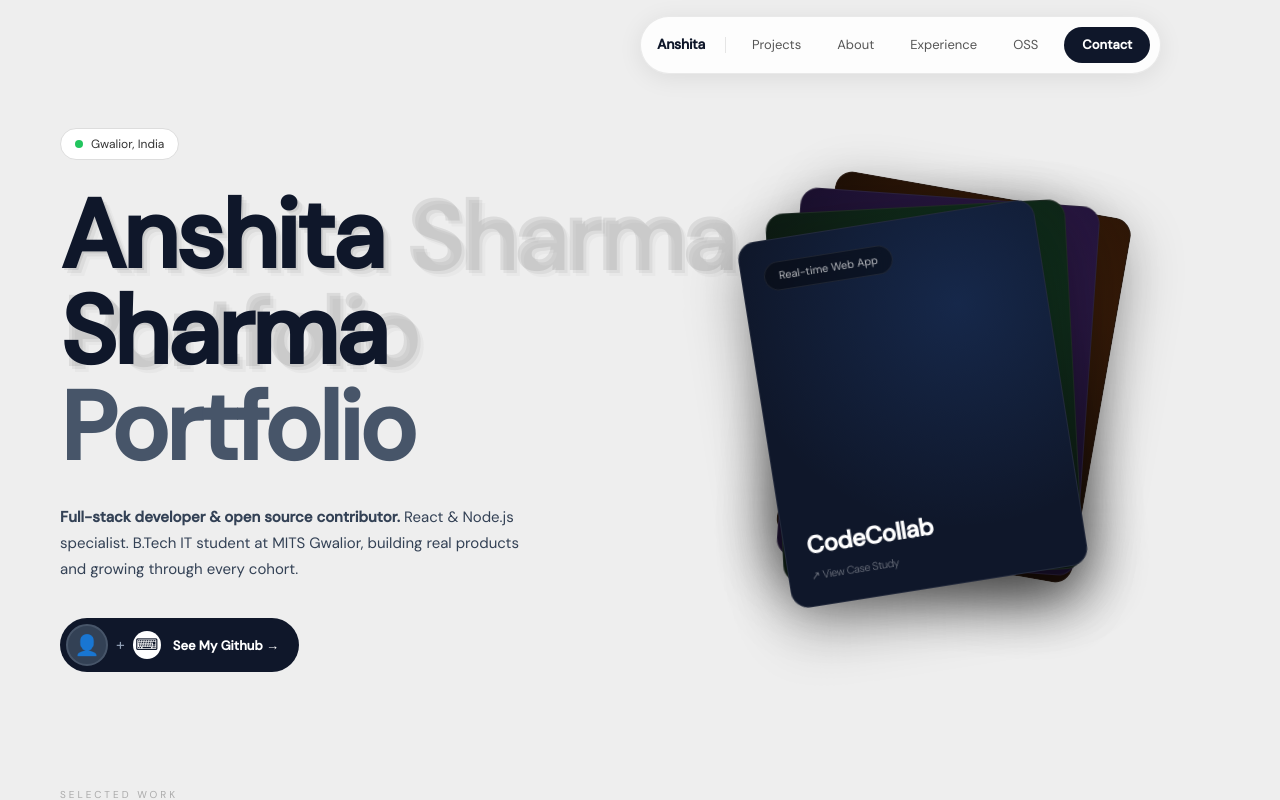
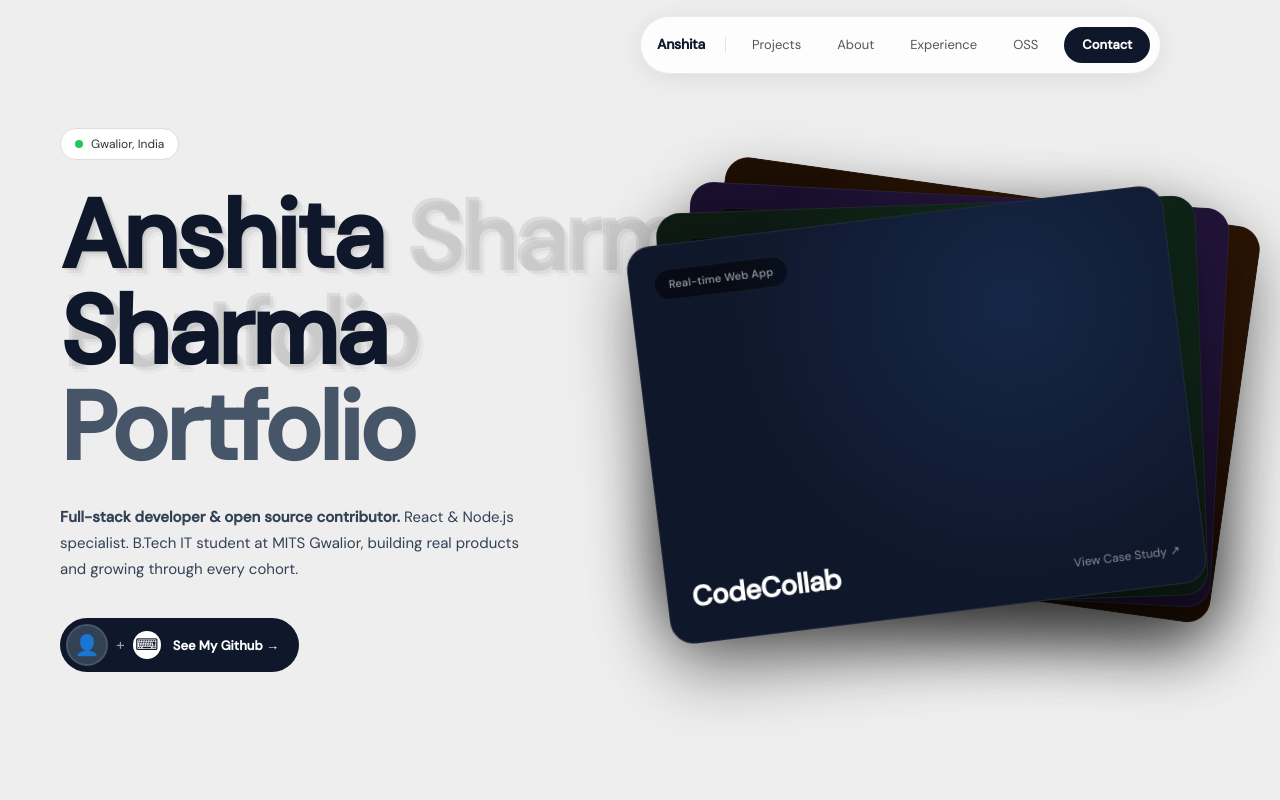
Before and after one commit to MaireadForge/Portfolio, a React (Vite) app: page / in a window 1280 px wide. Shown: the top 800 px of the page. Built offline with nearby package versions, Linux system fonts and the light colour scheme.

Commit message:
Did the project cards animation

```diff
--- a/src/App.jsx
+++ b/src/App.jsx
@@ -1,7 +1,6 @@
 import { useEffect, useRef } from "react";
 import { gsap } from "gsap";
 import { ScrollTrigger } from "gsap/ScrollTrigger";
-// CLEANED UP: Removed Cursor import completely
 import useLenis from "./hooks/useLenis";
 import Navbar from "./components/Navbar";
 import Hero from "./components/Hero";
@@ -29,12 +28,11 @@ export default function App() {
 
     if (!cards.length || !slots[0] || !deckAnchor || !containerRef.current) return;
 
-    // Build the scrubbing timeline linked to the scroll position
     const tl = gsap.timeline({
       scrollTrigger: {
         trigger: containerRef.current,
         start: "top top",
-        end: "+=150%", // Gives the user comfortable scrolling room to watch them split up
+        end: "+=140%",
         pin: true,
         scrub: 1,
         invalidateOnRefresh: true,
@@ -58,13 +56,11 @@ export default function App() {
             const slotRect = slot.getBoundingClientRect();
             return `+=${slotRect.top - cardRect.top}`;
           },
-          scaleX: () => slot.getBoundingClientRect().width / 300, // Normalized base width
-          scaleY: () => slot.getBoundingClientRect().height / 370, // Normalized base height
           rotation: 0,
           transformOrigin: "center center",
           ease: "power1.inOut",
         },
-        i * 0.05 // Sleek sequential fly-out stagger
+        i * 0.03
       );
     });
 
@@ -76,16 +72,13 @@ export default function App() {
 
   return (
     <>
-      {/* CLEANED UP: Cursor tag is completely gone now */}
       <Navbar />
 
-      {/* Pinned Scroll Container */}
-      <div ref={containerRef} style={{ position: "relative", width: "100%" }}>
+      <div ref={containerRef} style={{ position: "relative", width: "100%", overflow: "hidden" }}>
         <Hero />
         <Projects />
 
         {/* FLOATING MASTER CARDS LAYER */}
-        {/* This sits absolutely on top, positioning the deck anchor context right in the Hero column */}
         <div
           style={{
             position: "absolute",
@@ -93,7 +86,7 @@ export default function App() {
             left: 0,
             width: "100%",
             height: "100vh",
-            pointerEvents: "none", // Allows clicking through to buttons underneath
+            pointerEvents: "none",
             display: "grid",
             gridTemplateColumns: "1fr 1fr",
             alignItems: "center",
@@ -102,19 +95,17 @@ export default function App() {
             zIndex: 5,
           }}
         >
-          {/* Left space filler to match layout columns */}
           <div />
-
-          {/* Right deck zone where the cards start stacked */}
           <div style={{ display: "flex", justifyContent: "center", alignItems: "center", height: "100%" }}>
-            <div id="deck-anchor" style={{ position: "relative", width: 320, height: 400, pointerEvents: "auto" }}>
+            {/* The base starting stack anchor box */}
+            <div id="deck-anchor" style={{ position: "relative", width: 420, height: 340, pointerEvents: "auto" }}>
               {PROJECT_CARDS.map((card, i) => {
-                const startRotations = [-9, -3, 4, 10];
+                const startRotations = [-7, -2, 3, 8];
                 const startOffsets = [
-                  { x: -20, y: 16 },
-                  { x: -6, y: 6 },
-                  { x: 8, y: -4 },
-                  { x: 22, y: -12 },
+                  { x: -25, y: 12 },
+                  { x: -8, y: 4 },
+                  { x: 10, y: -6 },
+                  { x: 26, y: -14 },
                 ];
 
                 return (
@@ -123,44 +114,56 @@ export default function App() {
                     ref={(el) => (cardRefs.current[i] = el)}
                     style={{
                       position: "absolute",
-                      width: 300,
-                      height: 370,
-                      borderRadius: 18,
+                      width: 540,  // MATCHES REFERENCE SCREENSHOT WIDTH
+                      height: 400, // MATCHES REFERENCE SCREENSHOT ASPECT RATIO
+                      borderRadius: 24,
                       background: card.color,
                       border: "1px solid rgba(255,255,255,0.08)",
-                      boxShadow: "0 20px 60px rgba(0,0,0,0.3)",
+                      boxShadow: "0 30px 70px rgba(0,0,0,0.35)",
                       overflow: "hidden",
                       display: "flex",
                       flexDirection: "column",
                       justifyContent: "space-between",
-                      padding: 22,
+                      padding: 24,
                       zIndex: 4 - i,
-                      transform: `rotate(${startRotations[i]}deg) translate(${startOffsets[i].x}px, ${startOffsets[i].y}px)`,
+                      // Centers larger card perfectly over initial stack baseline matrix boundaries
+                      left: "50%",
+                      top: "50%",
+                      marginHorizontal: "auto",
+                      transform: `translate(-50%, -50%) rotate(${startRotations[i]}deg) translate(${startOffsets[i].x}px, ${startOffsets[i].y}px)`,
                     }}
                   >
-                    {/* Background Glow */}
+                    {/* Background glow matrix styling overlay */}
                     <div style={{
                       position: "absolute", inset: 0,
-                      background: `radial-gradient(circle at 70% 25%, ${card.accent}28 0%, transparent 65%)`,
+                      background: `radial-gradient(circle at 70% 25%, ${card.accent}24 0%, transparent 60%)`,
                       pointerEvents: "none",
                     }} />
 
-                    {/* Tag */}
+                    {/* Top Row: Austin-Style Minimal Dark Pill Tag */}
                     <div style={{
-                      display: "inline-flex", background: "rgba(0,0,0,0.4)",
-                      backdropFilter: "blur(8px)", borderRadius: 999, padding: "5px 14px",
-                      width: "fit-content", border: "1px solid rgba(255,255,255,0.08)",
+                      display: "inline-flex", background: "rgba(0,0,0,0.5)",
+                      borderRadius: 999, padding: "6px 14px",
+                      width: "fit-content", border: "1px solid rgba(255,255,255,0.06)",
                     }}>
-                      <span style={{ fontSize: 11, color: "rgba(255,255,255,0.7)", fontFamily: "'DM Sans', sans-serif" }}>
+                      <span style={{ fontSize: 11, fontWeight: 500, color: "rgba(255,255,255,0.6)", fontFamily: "'DM Sans', sans-serif", letterSpacing: "0.2px" }}>
                         {card.tag}
                       </span>
                     </div>
 
-                    {/* Title */}
-                    <div style={{ fontSize: 24, fontWeight: 800, color: "#fff", fontFamily: "'DM Sans', sans-serif", letterSpacing: "-0.5px" }}>
-                      {card.title}
-                      <div style={{ fontSize: 11, fontWeight: 300, color: "rgba(255,255,255,0.4)", marginTop: 4 }}>
-                        ↗ View Case Study
+                    {/* Bottom Row: Separated Title Elements Layout Line */}
+                    <div style={{
+                      display: "flex",
+                      justifyContent: "space-between",
+                      alignItems: "flex-end",
+                      width: "100%",
+                      zIndex: 2
+                    }}>
+                      <div style={{ fontSize: 28, fontWeight: 700, color: "#fff", fontFamily: "'DM Sans', sans-serif", letterSpacing: "-0.5px" }}>
+                        {card.title}
+                      </div>
+                      <div style={{ fontSize: 12, fontWeight: 400, color: "rgba(255,255,255,0.5)", fontFamily: "'DM Sans', sans-serif" }}>
+                        View Case Study ↗
                       </div>
                     </div>
                   </div>
@@ -171,7 +174,6 @@ export default function App() {
         </div>
       </div>
 
-      {/* Spacer zone so the site can keep scrolling past the animation hook */}
       <div style={{ height: "100vh", background: "#eeeeee" }} />
     </>
   );
--- a/src/components/Projects.jsx
+++ b/src/components/Projects.jsx
@@ -4,14 +4,16 @@ export default function Projects() {
       id="projects"
       style={{
         background: "#eeeeee",
-        height: "100vh",
+        minHeight: "100vh",
         position: "relative",
-        padding: "80px 60px 40px",
+        padding: "80px 40px",
         display: "flex",
         flexDirection: "column",
         justifyContent: "center",
+        alignItems: "center",
       }}
     >
+      {/* Dynamic Header Block Aligning with Wide Frame Boundaries */}
       <div
         style={{
           display: "flex",
@@ -19,23 +21,24 @@ export default function Projects() {
           alignItems: "flex-end",
           marginBottom: 40,
           width: "100%",
-          maxWidth: "1200px",
-          margin: "0 auto 40px",
+          maxWidth: "1120px", // Expanded to precisely frame wide grid dimensions
+          paddingHorizontal: 10,
         }}
       >
         <div>
           <div style={{
-            fontSize: 10, color: "#aaa",
-            letterSpacing: "3px", textTransform: "uppercase",
-            fontFamily: "'DM Sans', sans-serif", marginBottom: 10,
+            fontSize: 11, color: "#888",
+            letterSpacing: "2px", textTransform: "uppercase",
+            fontFamily: "'DM Sans', sans-serif", marginBottom: 6,
+            fontWeight: 600,
           }}>
             Selected Work
           </div>
           <h2 style={{
             fontFamily: "'DM Sans', sans-serif",
-            fontSize: "clamp(40px, 5vw, 64px)",
+            fontSize: "clamp(32px, 3.5vw, 44px)",
             fontWeight: 800, color: "#0f172a",
-            letterSpacing: "-2px", lineHeight: 1,
+            letterSpacing: "-1px", lineHeight: 1,
           }}>
             Latest Projects
           </h2>
@@ -43,23 +46,24 @@ export default function Projects() {
         <a href="#" style={{
           fontFamily: "'DM Sans', sans-serif",
           fontSize: 13, color: "#555",
-          textDecoration: "none", borderBottom: "1px solid #aaa",
-          paddingBottom: 2,
+          textDecoration: "none", borderBottom: "1px solid #ccc",
+          paddingBottom: 4,
+          fontWeight: 500,
         }}>
           View All →
         </a>
       </div>
 
-      {/* Dynamic Grid Coordinates */}
+      {/* Broad Target Grid Positions Layout */}
       <div
         id="projects-grid"
         style={{
           display: "grid",
-          gridTemplateColumns: "1fr 1fr",
-          gap: 30,
+          gridTemplateColumns: "540px 540px", // Exact wide card specifications
+          justifyContent: "center",
+          gap: "40px 40px", // Matches standard layout gutters
           width: "100%",
-          maxWidth: "1200px",
-          margin: "0 auto",
+          maxWidth: "1120px",
         }}
       >
         {[0, 1, 2, 3].map((i) => (
@@ -67,9 +71,9 @@ export default function Projects() {
             key={i}
             id={`grid-slot-${i}`}
             style={{
-              aspectRatio: "16/10",
-              borderRadius: 18,
-              background: "transparent", // Completely invisible box anchors
+              width: 540,
+              height: 400,
+              background: "transparent",
               position: "relative",
             }}
           />
```
